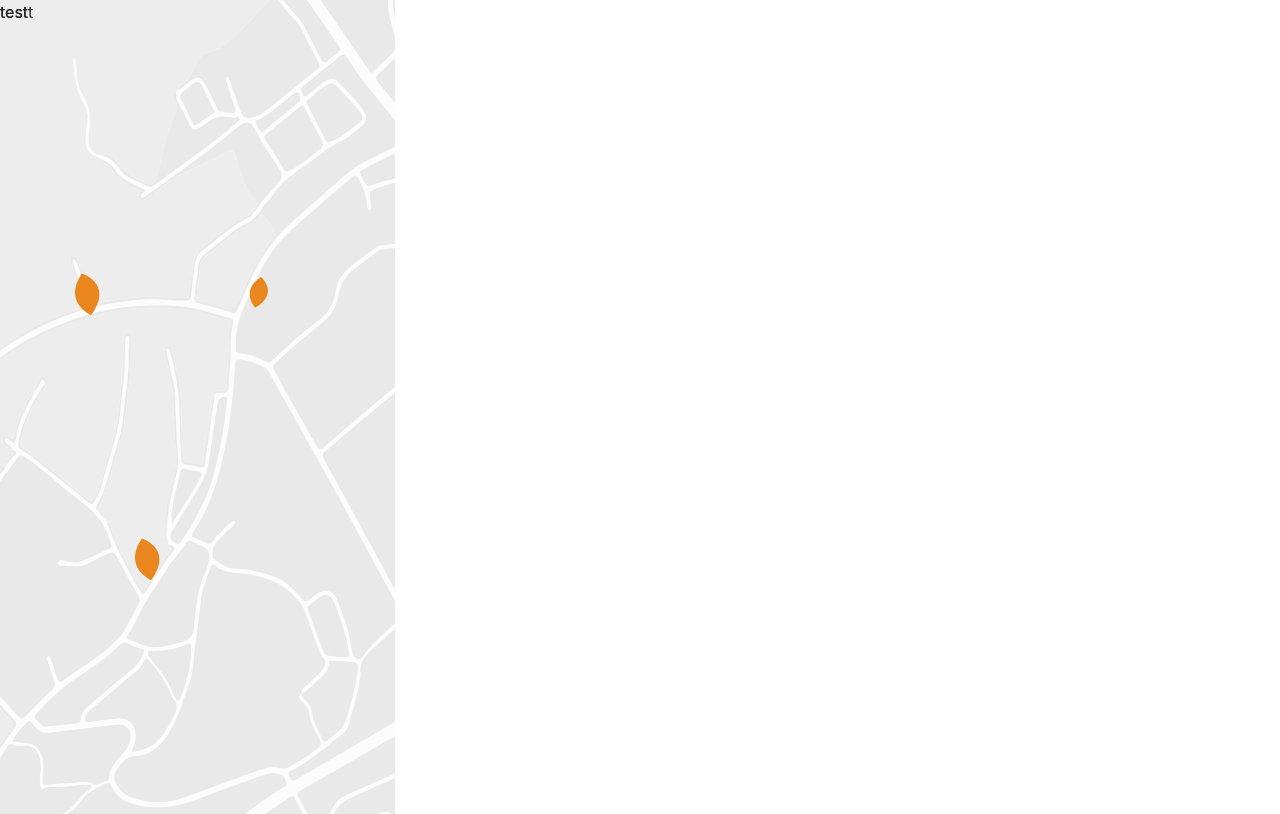
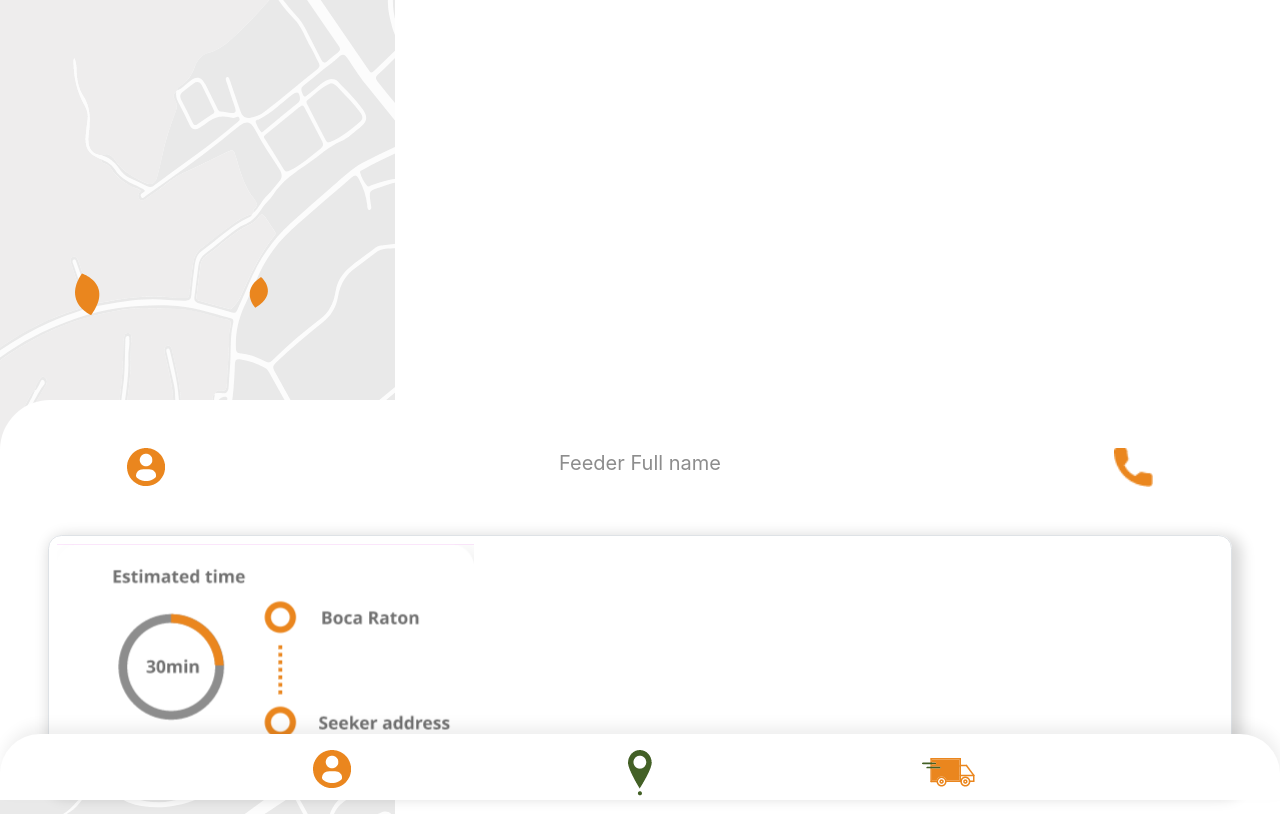
Before and after one commit to frodrigueez/Feed-South-Fl-Plus, a React (Create React App) app in the folder mobile/: page /#/seeker/route in a window 1280 px wide. Built offline with nearby package versions, Linux system fonts and the light colour scheme.

Commit message:
markup for page 10 complete

```diff
--- a/mobile/src/pages/FeederDeliveryRouteView.jsx
+++ b/mobile/src/pages/FeederDeliveryRouteView.jsx
@@ -1,15 +1,60 @@
 import React from "react";
 import style from "./FeederDeliveryRouteView.module.css";
 import mapBg from "../assets/images/map.png";
+import scooter from "../assets/images/feedersignup.png";
+import profile from "../assets/images/fileicon.png";
+import location from "../assets/images/locationmarkgreen.png";
+import delivery from "../assets/images/deleiveryiconorange.png";
+import phone from "../assets/images/phoneOrange.png";
+import card from "../assets/images/card.png";
 const FeederDeliveryRouteView = () => {
   return (
-    <div className={`${style.main}`}>
-      <div className={`${style.mapLayer}`}>
-        <img src={mapBg} alt="" />
+    <>
+      <div className={`${style.main}`}>
+        <div className={`${style.mapLayer}`}>
+          <img src={mapBg} alt="" className="img-fluid" height="100%" />
+        </div>
+        <div className={`${style.menuTop} px-5 pt-5`}>
+          <div className="container-fluid">
+            <div className="row">
+              <div className="col-2 p-0 text-center">
+                <img src={profile} alt="" className="shadow" />
+              </div>
+              <div
+                className="col-8 text-center"
+                style={{ color: "#8D8D8D", fontSize: "1.25em" }}
+              >
+                Feeder Full name
+              </div>
+              <div className="col-2 p-0 text-center">
+                <img src={phone} alt="" height='39px' />
+              </div>
+            </div>
+            <div className="row">
+              <div className={`${style.card} col-12 mt-5 p-2 border`}>
+                  <img src={card} alt="" className='img-fluid'/>
+              </div>
+            </div>
+          </div>
+        </div>
       </div>
-      <div className={`${style.menuTop}`}>test</div>
-      <div className={`${style.menuBottom}`}>testt</div>
-    </div>
+      <div className={`${style.menu} shadow mx-auto px-4`}>
+        {" "}
+        <div className="container-fluid pt-3 pb-1">
+          <div className="row">
+            <div className="col-3 ml-auto text-center">
+              <img src={profile} alt="" />
+            </div>
+            <div className="col-3 text-center">
+              <img src={location} alt="" />
+            </div>
+            <div className="col-3 pt-2 mr-auto text-center">
+              <img src={delivery} alt="" />
+            </div>
+          </div>
+        </div>{" "}
+      </div>
+    </>
   );
 };
 
--- a/mobile/src/pages/FeederDeliveryRouteView.module.css
+++ b/mobile/src/pages/FeederDeliveryRouteView.module.css
@@ -1,24 +1,37 @@
-.main{
+.main {
   display: relative;
 }
-.maplayer{
+.mapLayer {
   height: 100vh;
   width: 100vw;
   top: 0;
   left: 0;
   position: absolute;
 }
-.menuTop{
-    height: 100vh;
+.menuTop {
+  height: 50vh;
+  background-color: white;
+  border-top-left-radius: 50px;
+  border-top-right-radius: 50px;
   width: 100vw;
-    top: 0;
-    left: 0;
+  position: fixed;
+  bottom: 0;
   position: absolute;
 }
-.menuBottom{
-    height: 100vh;
+
+.menu {
+  background-color: #ffffff;
+  border-top-left-radius: 40px;
+  border-top-right-radius: 40px;
+  box-shadow: 2px -8px 15px -1px rgba(0, 0, 0, 0.07);
+  position: fixed;
+  bottom: 0;
   width: 100vw;
-    top: 0;
-    left: 0;
-    position: absolute;
 }
+
+.card {
+  box-shadow: 5px 5px 14px 5px rgba(0, 0, 0, 0.15);
+  border-radius: 10pt;
+  font-size: .75em;
+  font-weight: 600;
+}
```
Also changed, not shown: mobile/src/assets/images/card.png (added), mobile/src/assets/images/phoneOrange.png (added). Lines whose indentation alone changed are shown as unchanged.
